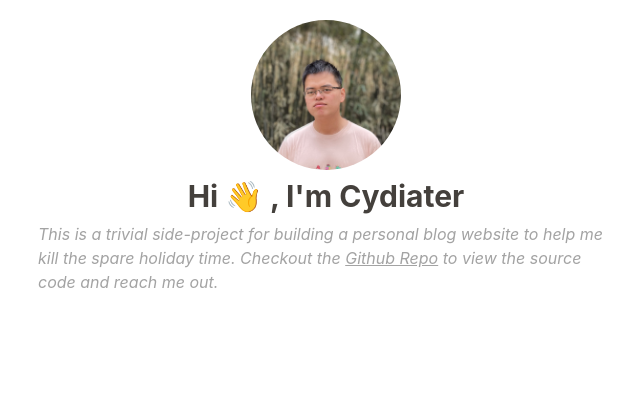
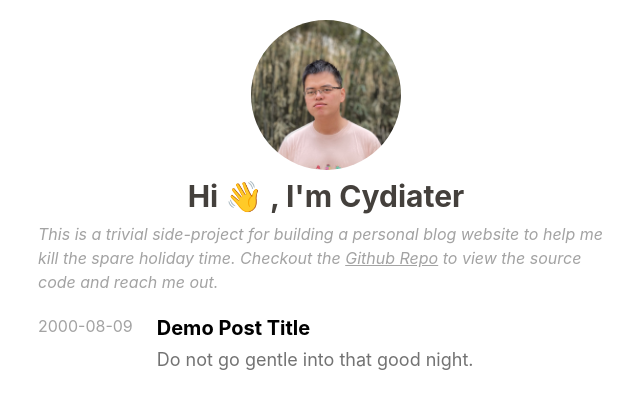
Before and after one commit to Cydiater/Web, a Next.js app: page / in a window 1280 px wide. Shown: the top 408 px of the page, without its empty margins (314-954 px from the left). Built offline with nearby package versions, Linux system fonts and the light colour scheme.

Commit message:
add component PostPreview

```diff
--- a/components/post-preview.tsx
+++ b/components/post-preview.tsx
@@ -1,26 +1,23 @@
 import { formatISO } from 'date-fns';
-import { FunctionComponent } from 'react';
 
-type PostPreviewProps = {
+export default function PostPreview( {
+	title,
+	postDate,
+	intro,
+} : {
 	title: string,
 	postDate: Date,
 	intro: string,
-};
-
-export const PostPreview: FunctionComponent<PostPreviewProps> = ({
-	title,
-	postDate,
-	intro,
-}) => {
+}) {
 	return (
-		<div className="flex flex-row space-x-6 w-full px-2">
-			<div className="text-neutral-400 text-base whitespace-nowrap">
+		<div className="flex flex-row space-x-6 w-full">
+			<div className="text-neutral-400 text-base">
 				{formatISO(postDate, {
 					representation: "date",
 				})}
 			</div>
 			<div className="flex flex-col space-y-1">
-				<div className="text-xl font-bold font-serif">
+				<div className="text-xl font-bold">
 					{title}
 				</div>
 				<div className="text-neutral-500 text-lg">
--- a/package.json
+++ b/package.json
@@ -9,7 +9,6 @@
   },
   "dependencies": {
     "date-fns": "^2.28.0",
-    "gray-matter": "^4.0.3",
     "next": "12.0.8",
     "react": "17.0.2",
     "react-dom": "17.0.2"
--- a/pages/index.tsx
+++ b/pages/index.tsx
@@ -2,14 +2,16 @@ import type { NextPage } from 'next';
 import Head from 'next/head';
 import jinghuiAvatar from '../public/jinghui.jpg';
 import Image from 'next/image';
+import PostPreview from '../components/post-preview';
 
 const Home: NextPage = () => {
 	return (
-		<div>
+		<div className="flex flex-col items-center">
 			<Head>
 				<title>Cydiater Site</title>
 				<meta name="description" content="Personal Site of Cydiater" />
 			</Head>
+
 			<div className="flex flex-col items-center space-y-2 pt-5 px-3">
 
 				<Image
@@ -28,7 +30,17 @@ const Home: NextPage = () => {
 					This is a trivial side-project for building a personal blog website to help me kill the spare holiday time.
 					Checkout the <a href="https://github.com/Cydiater/Web" className="underline">Github Repo</a> to view the source code and reach me out.
 				</p>
+
 			</div>
+
+			<div className="flex flex-col items-left space-y-3 pt-5 w-full max-w-xl">
+				<PostPreview
+					title="Demo Post Title"
+					postDate={new Date('2000-08-09')}
+					intro="Do not go gentle into that good night."
+				/>
+			</div>
+
 		</div>
 	)
 }
```
